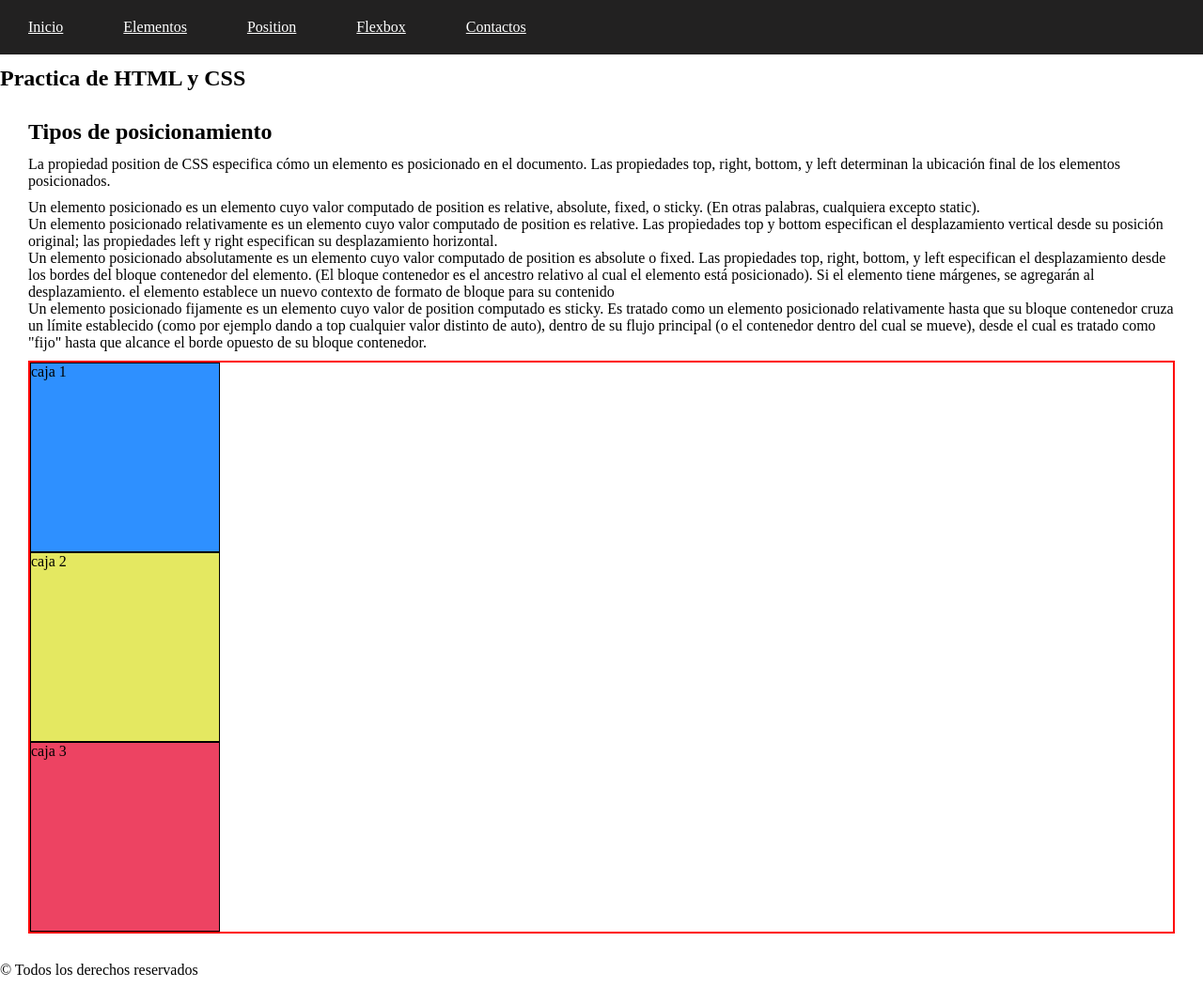
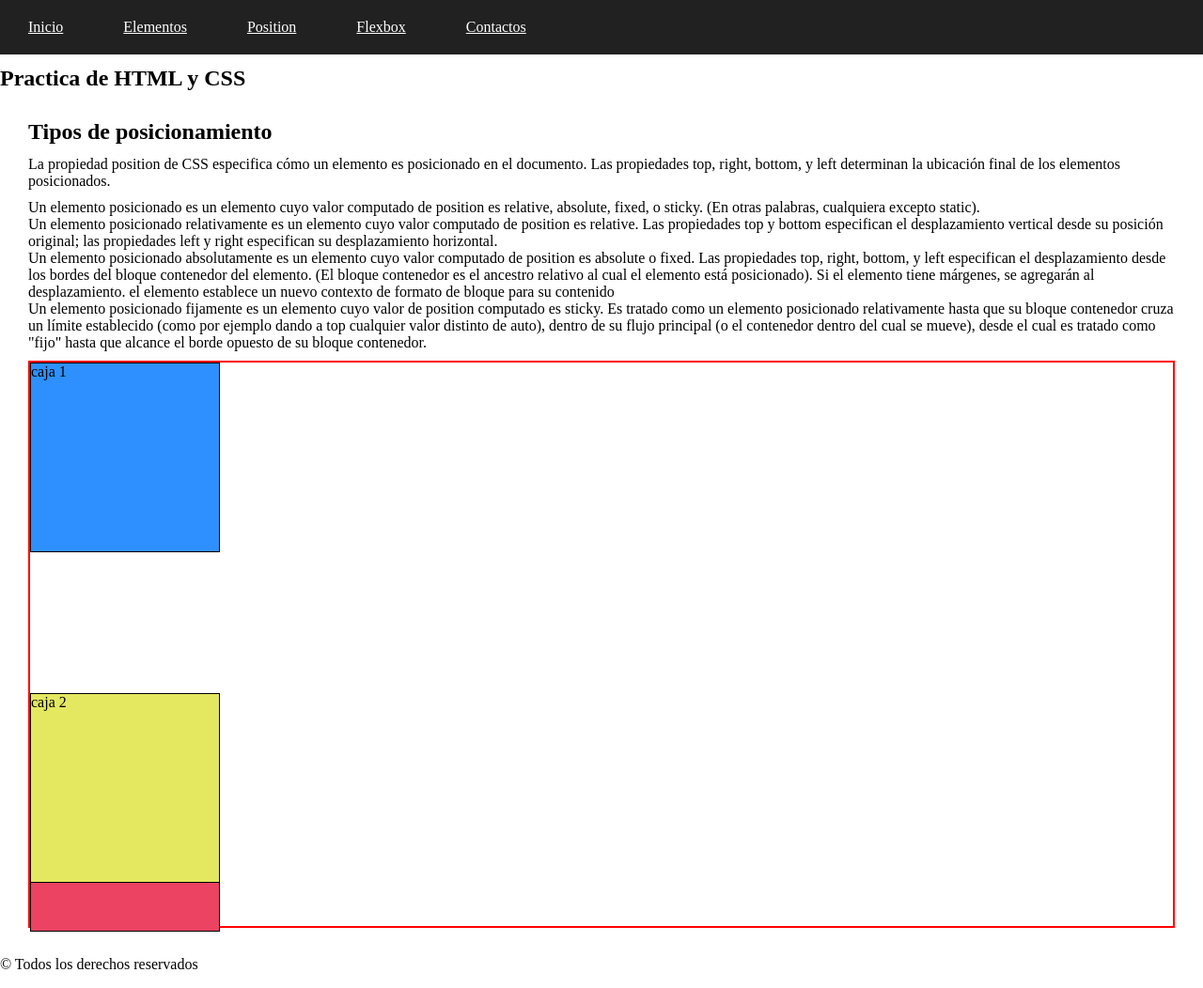
Before and after one commit to deybyzenteno/Mi-Primera-web, a plain HTML site: page pages/position.html in a window 1280 px wide. Shown: the whole page at 94% size. Drawn offline with Linux system fonts and the light colour scheme.

Commit message:
pagina agregada position

```diff
--- a/css/style.css
+++ b/css/style.css
@@ -48,6 +48,7 @@ h1,h2,h3,h4,h5,h6{
 /* position */
 .contenedorPrincipal{
     border: 2px solid red ;
+    height: 600px;
 }
 
 .caja{
@@ -59,10 +60,18 @@ h1,h2,h3,h4,h5,h6{
 #cajaAzul{
     background: rgb(46, 144, 255);
     position: relative;
+    z-index: 0
+    ;
 }
 #cajaAmarilla{
     background: rgb(228, 232, 97);
+    position: relative;
+    z-index: 1;
+    top: 150px;
+
 }
 #cajaRoja{
     background: rgb(237, 67, 98);
+    position: fixed;
+
 }
```
